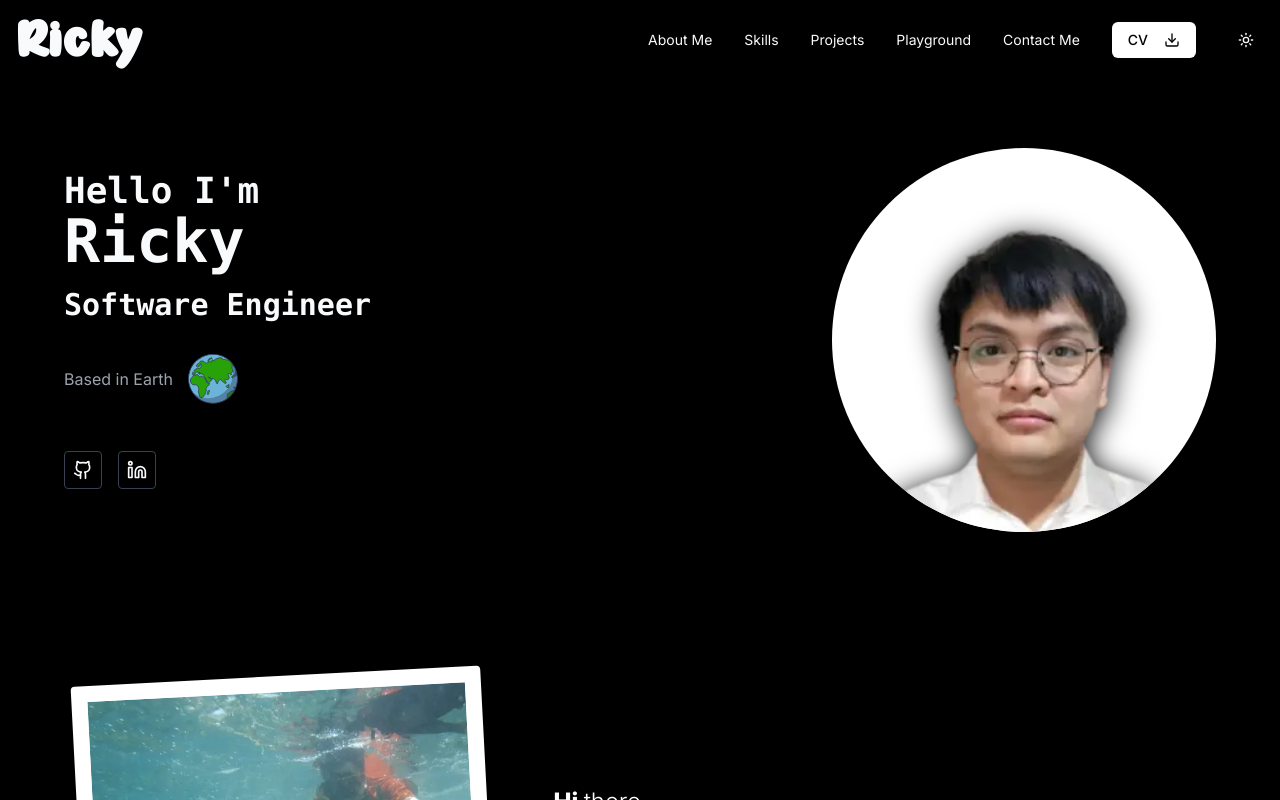
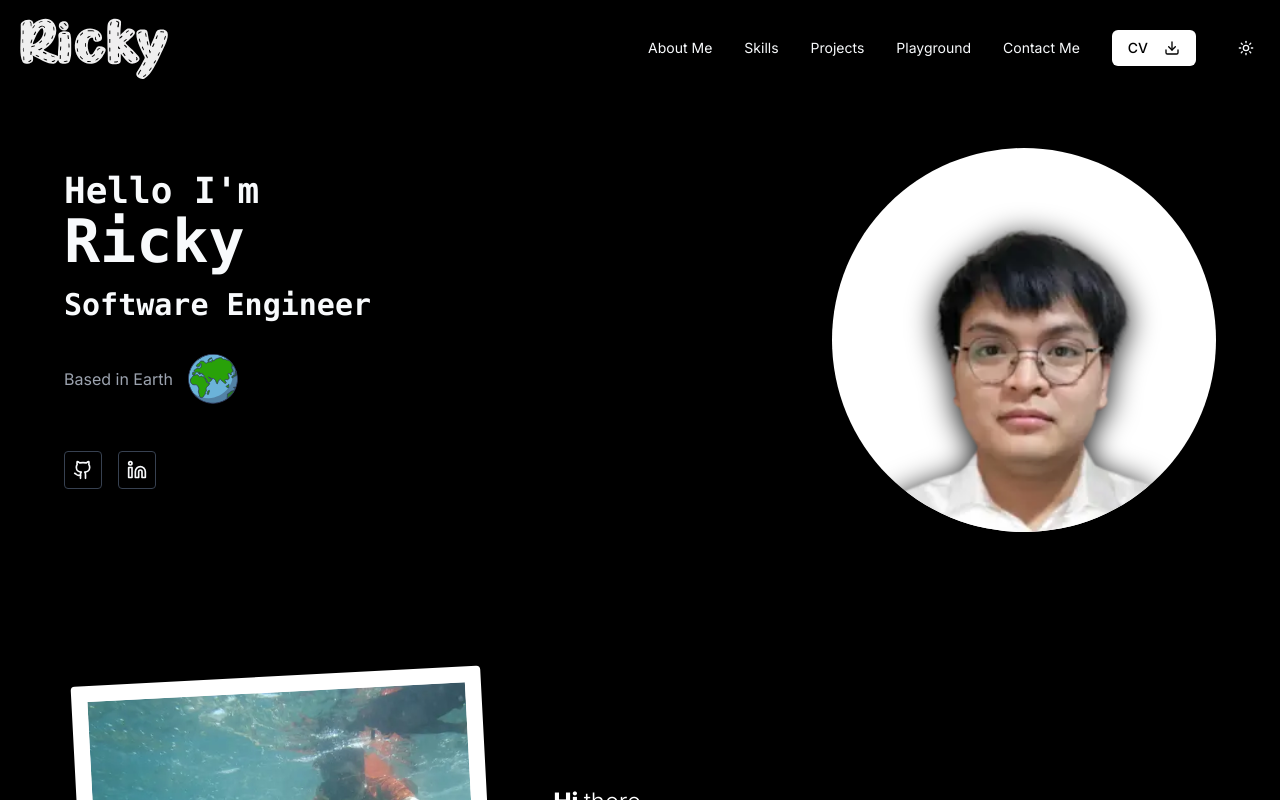
Before and after one commit to georgiusricky/georgiusricky.github.io, a Next.js app: page / in a window 1280 px wide. Shown: the top 800 px of the page. Built offline with nearby package versions, Linux system fonts and the light colour scheme.

Commit message:
update: change logo by using svg logo , font file are too large

```diff
--- a/app/components/Navigation.tsx
+++ b/app/components/Navigation.tsx
@@ -6,6 +6,7 @@ import { useRouter, usePathname } from 'next/navigation'
 import { Button } from '@/components/ui/button'
 import { Download, Menu, Moon, Sun } from 'lucide-react'
 import { useTheme } from 'next-themes'
+import Image from "next/image"
 
 export default function Navigation() {
   const [isScrolled, setIsScrolled] = useState(false)
@@ -82,11 +83,14 @@ export default function Navigation() {
   return (
     <nav className={`fixed top-0 left-0 right-0 z-50 transition-all duration-300 ${bgClass} backdrop-blur-md`}>
       <div className="container mx-auto px-4 py-4 flex justify-between items-center">
-        <Link
-          href="/"
-          className="text-5xl font-bold font-stitchParty tracking-wide"
-        >
-          Ricky
+       <Link href="/" className="block">
+          <Image
+            src={theme === "dark" ? "/img/svg/logo-light.svg" :"/img/svg/logo-dark.svg"}
+            alt="Ricky Logo"
+            width={160}
+            height={50}
+            priority
+          />
         </Link>
         <div className="hidden md:flex items-center space-x-8">
           {navItems.map((item) => (
```
Also changed, not shown: public/img/svg/logo-dark.svg (added), public/img/svg/logo-light.svg (added).
